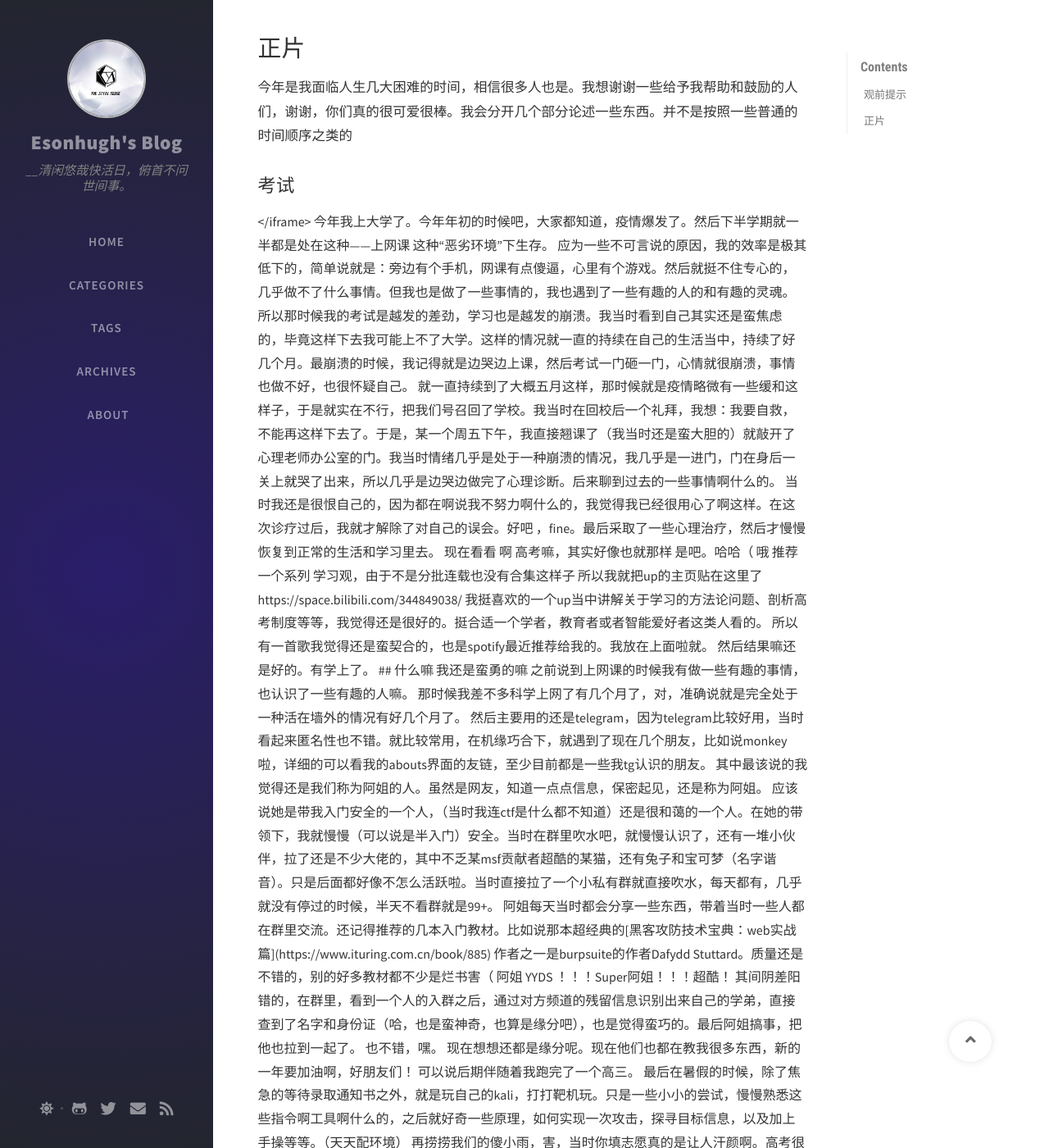
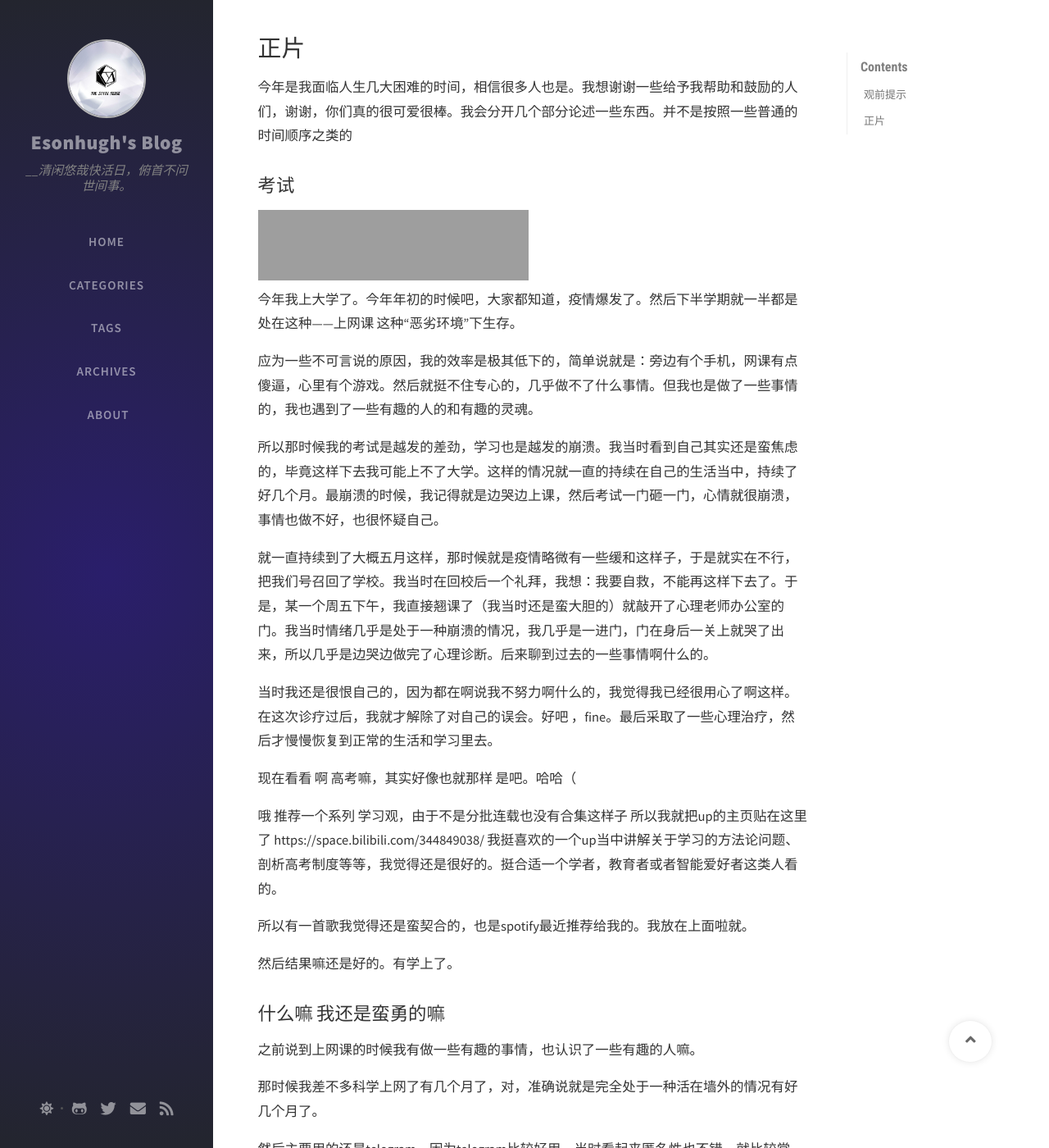
Before and after one commit to Hdu-ZhangYi/Hdu-ZhangYi.github.io, a Jekyll site: the page built from _posts/2020-12-30-esonhugh-2020.md, in a window 1280 px wide and 1400 px high, scrolled down 339 px. Shown: the whole window at 82% size. Built offline with Jekyll 4.4.1, drawn with Linux system fonts in a browser that asks for light colours; nearby versions of some CDN libraries; comment, search, counter and statistics services are not loaded; some of the changed text lies outside the part shown; grey boxes are pictures that could not be loaded.

Commit message:
debug my whole year review2.0

```diff
--- a/_posts/2020-12-30-esonhugh-2020.md
+++ b/_posts/2020-12-30-esonhugh-2020.md
@@ -15,68 +15,109 @@ tag: wholeYearReview
 
 ## 考试
 
-<ifra me frameborder="no" border="0" marginwidth="0" marginheight="0" width=330 height=86 src="//music.163.com/outchain/player?type=2&id=1491119926&auto=1&height=66"></iframe>
+<iframe frameborder="no" border="0" marginwidth="0" marginheight="0" width=330 height=86 src="//music.163.com/outchain/player?type=2&id=1491119926&auto=1&height=66"></iframe>
+
 
 今年我上大学了。今年年初的时候吧，大家都知道，疫情爆发了。然后下半学期就一半都是处在这种——上网课 这种“恶劣环境”下生存。
 
+
 应为一些不可言说的原因，我的效率是极其低下的，简单说就是：旁边有个手机，网课有点傻逼，心里有个游戏。然后就挺不住专心的，几乎做不了什么事情。但我也是做了一些事情的，我也遇到了一些有趣的人的和有趣的灵魂。
+
 
 所以那时候我的考试是越发的差劲，学习也是越发的崩溃。我当时看到自己其实还是蛮焦虑的，毕竟这样下去我可能上不了大学。这样的情况就一直的持续在自己的生活当中，持续了好几个月。最崩溃的时候，我记得就是边哭边上课，然后考试一门砸一门，心情就很崩溃，事情也做不好，也很怀疑自己。
 
+
 就一直持续到了大概五月这样，那时候就是疫情略微有一些缓和这样子，于是就实在不行，把我们号召回了学校。我当时在回校后一个礼拜，我想：我要自救，不能再这样下去了。于是，某一个周五下午，我直接翘课了（我当时还是蛮大胆的）就敲开了心理老师办公室的门。我当时情绪几乎是处于一种崩溃的情况，我几乎是一进门，门在身后一关上就哭了出来，所以几乎是边哭边做完了心理诊断。后来聊到过去的一些事情啊什么的。
+
 
 当时我还是很恨自己的，因为都在啊说我不努力啊什么的，我觉得我已经很用心了啊这样。在这次诊疗过后，我就才解除了对自己的误会。好吧 ，fine。最后采取了一些心理治疗，然后才慢慢恢复到正常的生活和学习里去。
 
+
 现在看看 啊 高考嘛，其实好像也就那样 是吧。哈哈（
+
 
 哦 推荐一个系列 学习观，由于不是分批连载也没有合集这样子 所以我就把up的主页贴在这里了 https://space.bilibili.com/344849038/ 我挺喜欢的一个up当中讲解关于学习的方法论问题、剖析高考制度等等，我觉得还是很好的。挺合适一个学者，教育者或者智能爱好者这类人看的。
 
+
 所以有一首歌我觉得还是蛮契合的，也是spotify最近推荐给我的。我放在上面啦就。
+
 
 然后结果嘛还是好的。有学上了。
 
+
 ## 什么嘛 我还是蛮勇的嘛
+
 
 之前说到上网课的时候我有做一些有趣的事情，也认识了一些有趣的人嘛。
 
+
 那时候我差不多科学上网了有几个月了，对，准确说就是完全处于一种活在墙外的情况有好几个月了。
+
 
 然后主要用的还是telegram，因为telegram比较好用，当时看起来匿名性也不错。就比较常用，在机缘巧合下，就遇到了现在几个朋友，比如说monkey啦，详细的可以看我的abouts界面的友链，至少目前都是一些我tg认识的朋友。
 
+
 其中最该说的我觉得还是我们称为阿姐的人。虽然是网友，知道一点点信息，保密起见，还是称为阿姐。
+
 
 应该说她是带我入门安全的一个人，（当时我连ctf是什么都不知道）还是很和蔼的一个人。在她的带领下，我就慢慢（可以说是半入门）安全。当时在群里吹水吧，就慢慢认识了，还有一堆小伙伴，拉了还是不少大佬的，其中不乏某msf贡献者超酷的某猫，还有兔子和宝可梦（名字谐音）。只是后面都好像不怎么活跃啦。当时直接拉了一个小私有群就直接吹水，每天都有，几乎就没有停过的时候，半天不看群就是99+。
 
+
 阿姐每天当时都会分享一些东西，带着当时一些人都在群里交流。还记得推荐的几本入门教材。比如说那本超经典的[黑客攻防技术宝典：web实战篇](https://www.ituring.com.cn/book/885) 作者之一是burpsuite的作者Dafydd Stuttard。质量还是不错的，别的好多教材都不少是烂书害（
+
 
 阿姐 YYDS ！！！Super阿姐！！！超酷！
 
+
 其间阴差阳错的，在群里，看到一个人的入群之后，通过对方频道的残留信息识别出来自己的学弟，直接查到了名字和身份证（哈，也是蛮神奇，也算是缘分吧），也是觉得蛮巧的。最后阿姐搞事，把他也拉到一起了。
+
 
 也不错，嘿。
 
+
 现在想想还都是缘分呢。现在他们也都在教我很多东西，新的一年要加油啊，好朋友们！
+
 
 可以说后期伴随着我跑完了一个高三。
 
+
 最后在暑假的时候，除了焦急的等待录取通知书之外，就是玩自己的kali，打打靶机玩。只是一些小小的尝试，慢慢熟悉这些指令啊工具啊什么的，之后就好奇一些原理，如何实现一次攻击，探寻目标信息，以及加上手操等等。（天天配环境）
+
 
 再捞捞我们的傻小雨，害，当时你填志愿真的是让人汗颜啊。高考很重要，填志愿更加重要。
 
+
 最后讲讲后面认识的某喵喵，搞ctf的misc手。其实一开始是在频道交流群里认识的，后来就进去了解了解。看看dalao，还是很酷的，也是每天喜欢分享东西的。
+
 
 ## 大学生活
 
+
 先前说过，今年是我的高三毕业进大学的时候。今年的物理和数学我自己剧的发挥的还是挺不错的。于是 总分还是比较好看的。通过我学长的推荐，帮我排雷了他自己的学校（哈哈 这段我觉得真的很好玩）然后推荐了我现在的大学，小时候并没有怎么离家的我，第一次走上了住校的道路。
+
 
 其实一开始并不知道这学校有ctf社团，可能是0ops和Nu1L在我脑子里先入为主了（
 
+
 甚至我觉得ctf是一个小众比赛，直到今年年末我才知道，哦草，什么原来国内都办那么大啦？
+
 
 然后非常惊喜的知道了第一个ctf社团，后面得知有第二个社团的时候我内心是震惊的。是真的。
 
+
 但因为有些原因，某两个社团没过，非常惨，后期差点ptsd。
+
 
 其实大学生活到现在为止，我并不是很喜欢，一个是没有高中的那种感觉，上课也水了很多很多，就课堂教学而言这个教育质量我实在不敢恭维，主要感觉都在水KPI包括老师也是，还有用随机函数作为评分工具的，另一个是因为没有熟悉的人，生活的习惯也被改变了。甚至有些时候和人聊交流的时候常常会伴随着一些不愉快的经历，所以感觉并不是很舒服，当然，希望一切都在渐渐变好，还是交了很多朋友的。
 
+
 希望新的一年，大家都有美好的未来啊。
+
+
+---
+
+May the HOPE be with you!
+
+eson{H4ppy_N3w_Y34r!}
+
+---
```
